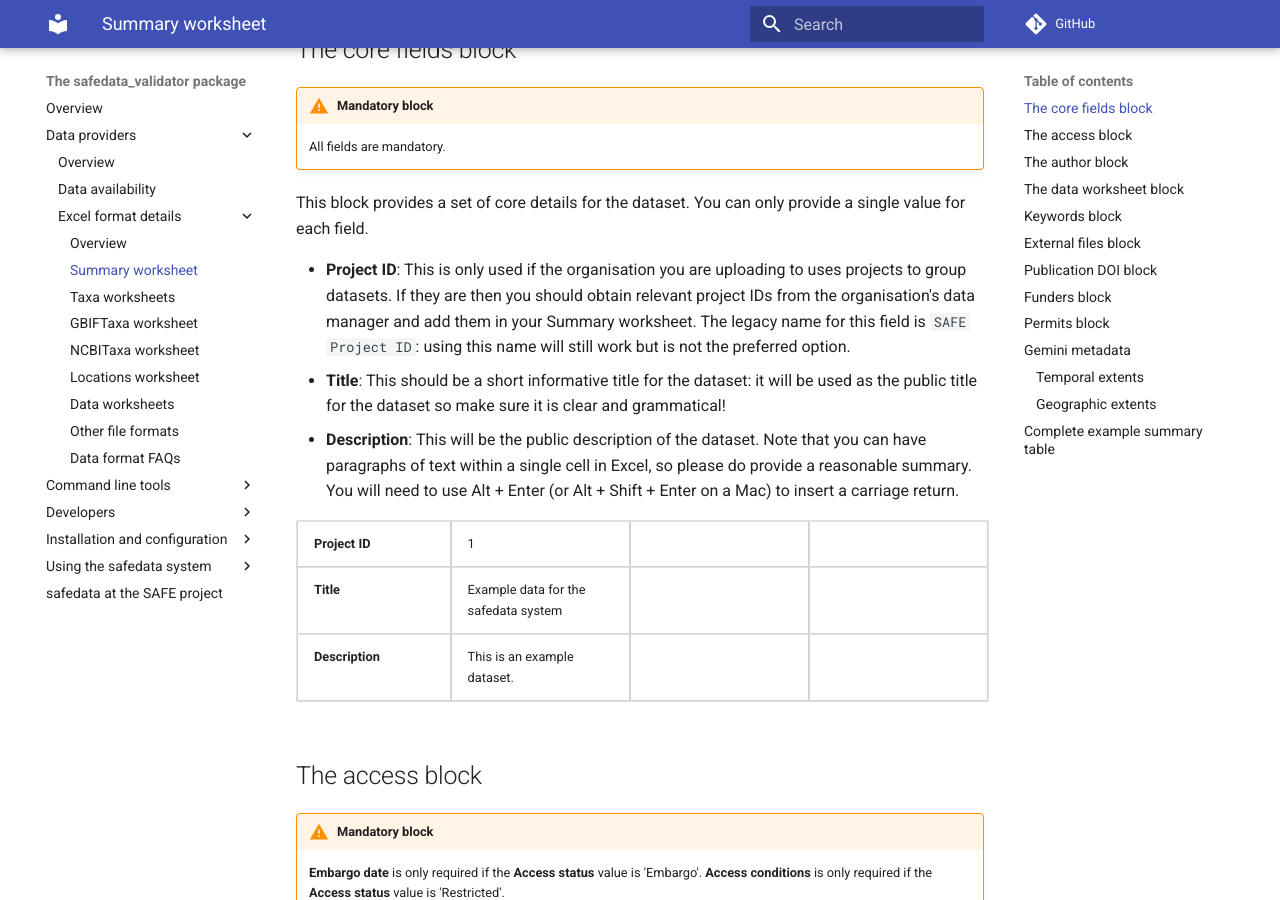
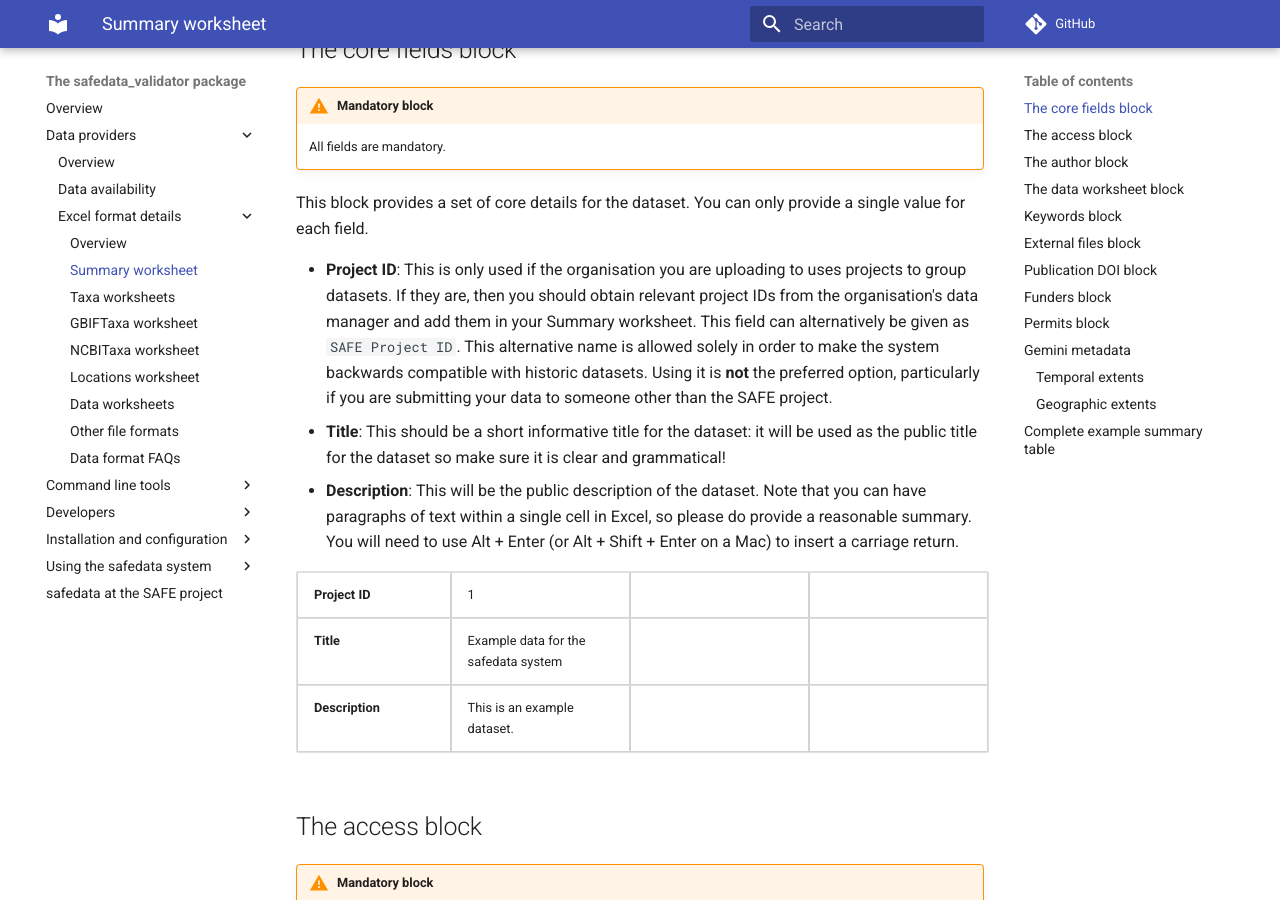
Before and after one commit to ImperialCollegeLondon/safedata_validator, an MkDocs documentation site: the page built from docs/data_providers/data_format/summary.md, in a window 1280 px wide and 900 px high, scrolled down 476 px. Built offline with MkDocs 1.6.1 and Material for MkDocs 9.7.7, drawn with Linux system fonts in a browser that asks for light colours; comment, search, counter and statistics services are not loaded.

Commit message:
Rephrased discussion of legacy Project ID field name to make it clearer

```diff
--- a/docs/data_providers/data_format/summary.md
+++ b/docs/data_providers/data_format/summary.md
@@ -53,10 +53,12 @@ This block provides a set of core details for the dataset. You can only provide
 a single value for each field.
 
 * **Project ID**: This is only used if the organisation you are uploading to uses
-  projects to group datasets. If they are then you should obtain relevant project IDs
-  from the organisation's data manager and add them in your Summary worksheet.
-  The legacy name for this field is `SAFE Project ID`: using this name will still work
-  but is not the preferred option.
+  projects to group datasets. If they are, then you should obtain relevant project IDs
+  from the organisation's data manager and add them in your Summary worksheet. This
+  field can alternatively be given as `SAFE Project ID`. This alternative name is
+  allowed solely in order to make the system backwards compatible with historic
+  datasets. Using it is **not** the preferred option, particularly if you are submitting
+  your data to someone other than the SAFE project.
 * **Title**: This should be a short informative title for the dataset: it will
   be used as the public title for the dataset so make sure it is clear and
   grammatical!
```
